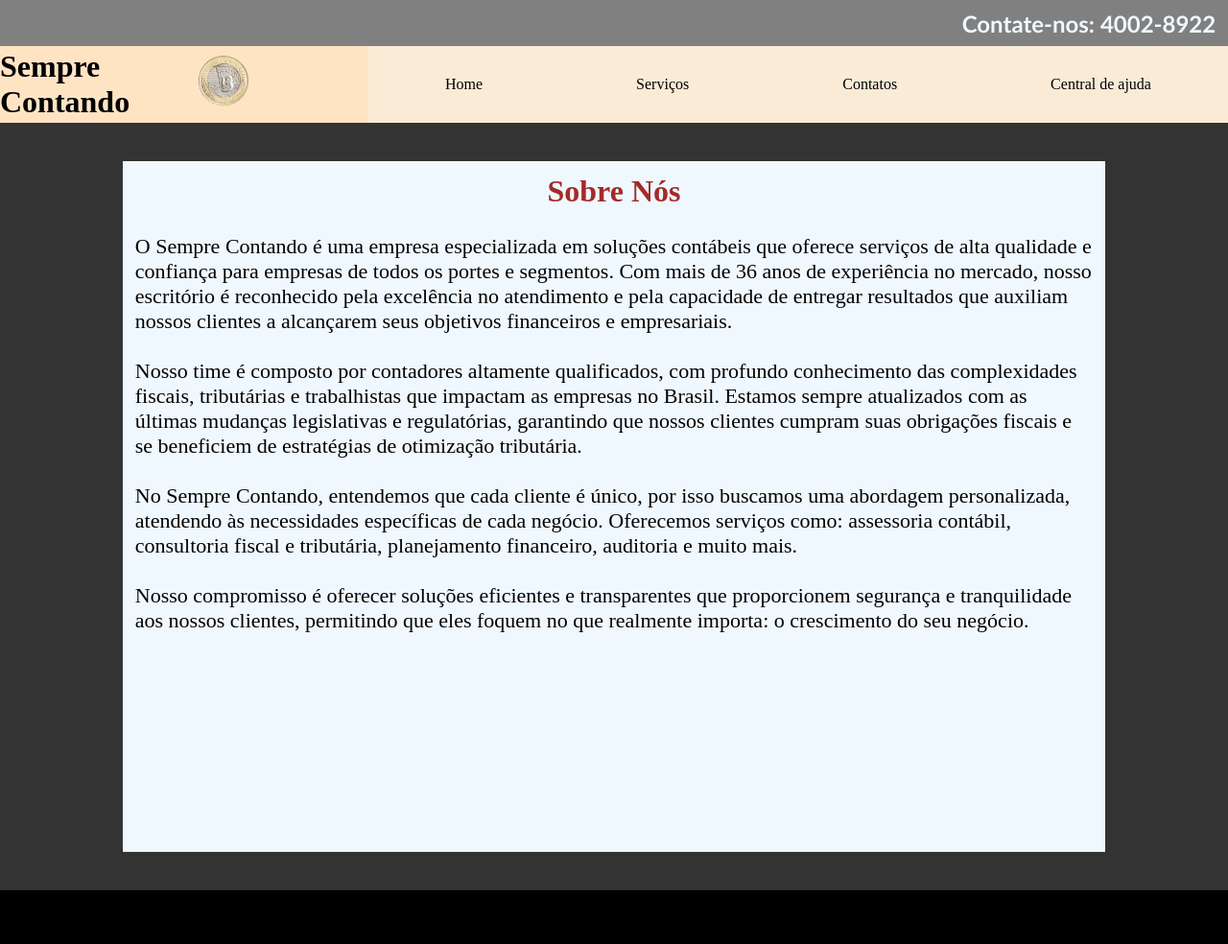
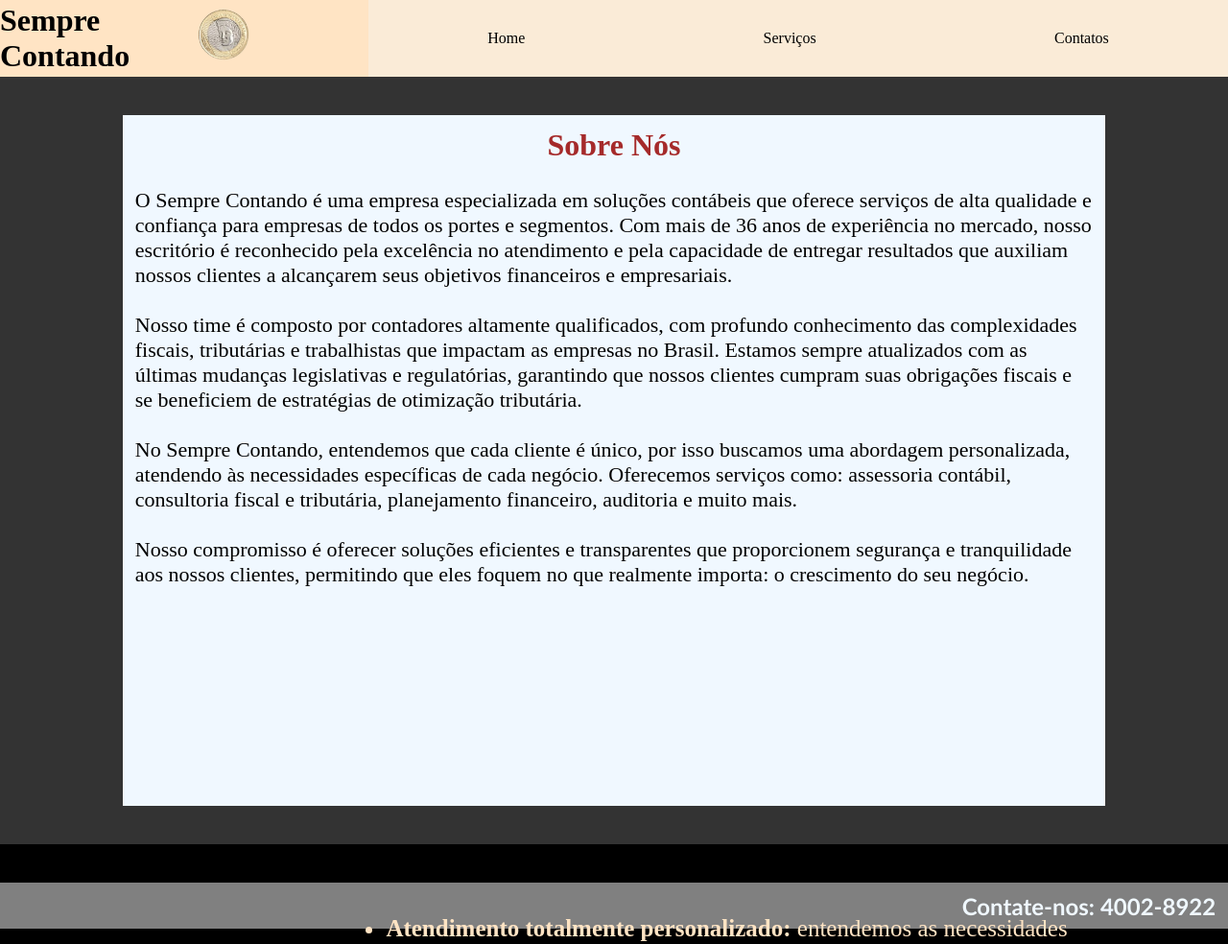
Before and after one commit to MathiasSantiago/TRABALHO_Mathias_LuisG, a plain HTML site: page index.html in a window 1280 px wide. Shown: the top 984 px of the page at 96% size. Drawn offline with Linux system fonts and the light colour scheme.

Commit message:
alteração4 ;---;

```diff
--- a/index.html
+++ b/index.html
@@ -7,10 +7,6 @@
     <link rel="stylesheet" href="style.css">
 </head>
 <body>
-
-    <div class="contato">
-        <h2>Contate-nos: 4002-8922</h2>
-    </div>
 
     <header class="banner">
         <h1>Sempre Contando
@@ -22,7 +18,6 @@
             <li><a href="index.html">Home</a></li>
             <li><a href="pages/sevicos.html">Serviços</a></li>
             <li><a href="pages/contato.html">Contatos</a></li>
-            <li><a href="#">Central de ajuda</a></li>
         </ul>
     </header>
 
@@ -55,6 +50,10 @@
         </div>
     </main>
 
+    <div class="contato">
+        <h2>Contate-nos: 4002-8922</h2>
+    </div>
+
 </body>
 </html>
 
```
Also changed, not shown: pages/contato.html (+0 -1 lines), pages/sevicos.html (+0 -1 lines).
